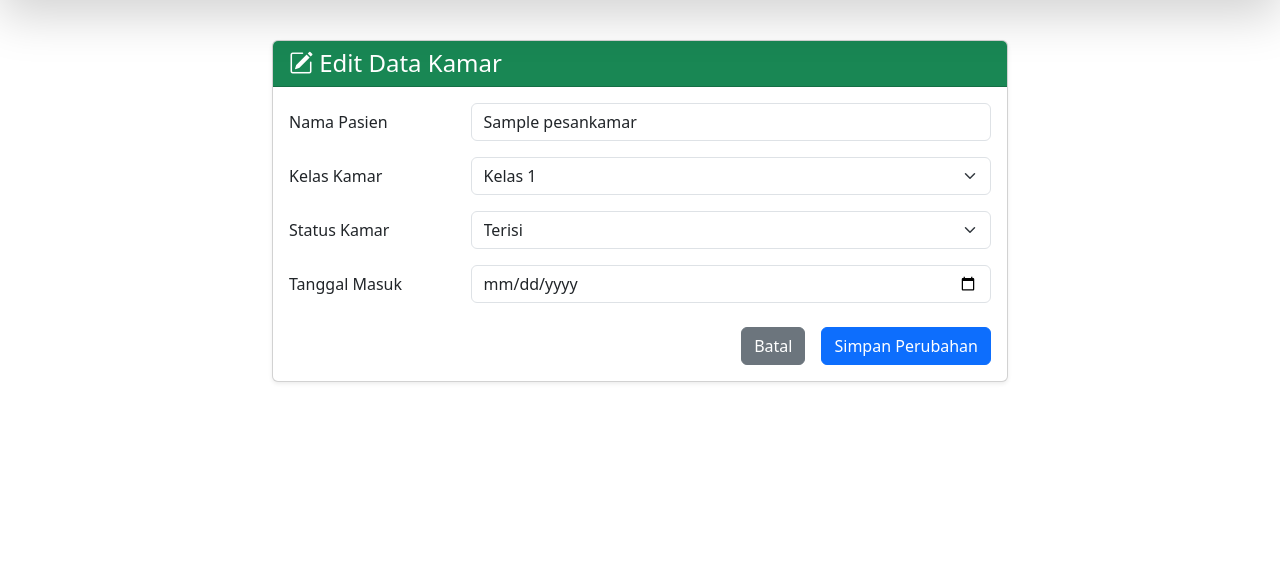
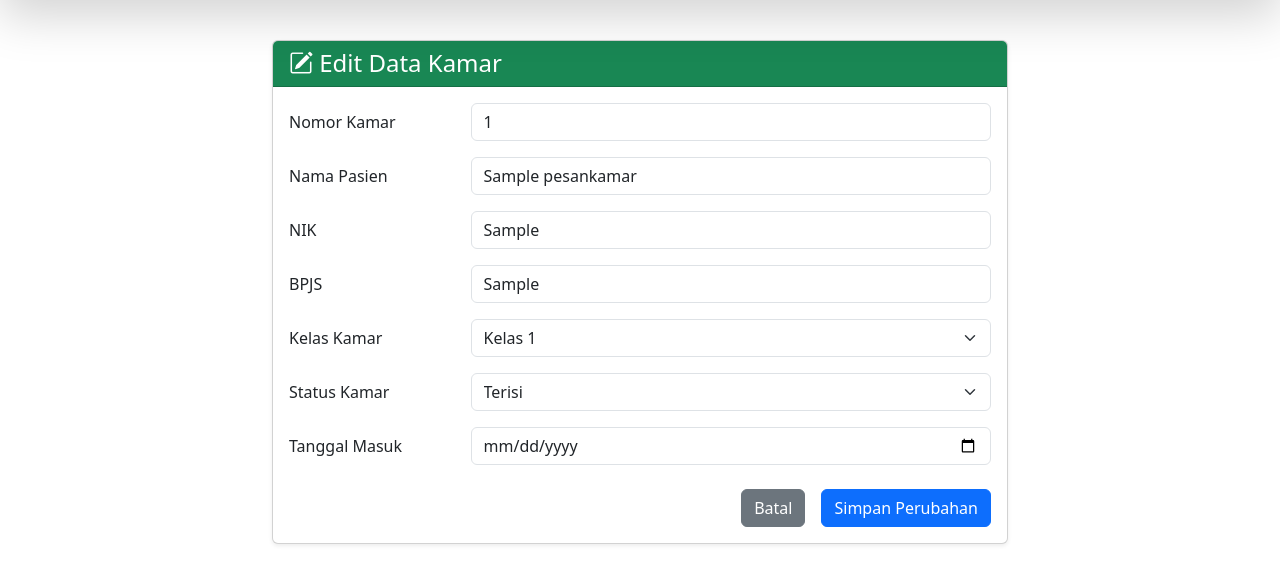
Before and after one commit to navianwildan-maker/PROJECT-AKHIR-PEMWEB, a PHP site: page /editDataKamar.php?id=1 in a window 1280 px wide. Shown: the part 84-668 px from the top of the page. Run offline with PHP 8.4, Linux system fonts and the light colour scheme; the visitor is signed in with stand-in values (Sample User, id 1); tables that the repository leaves empty or names only in its code hold one stand-in row (values such as "Sample post").

Commit message:
tambah detail data + fix proses delete data

```diff
--- a/deleteDataPasien.php
+++ b/deleteDataPasien.php
@@ -3,9 +3,12 @@ include 'connection.php';
 session_start();
 
 $id = $_GET['id'];
+$pasien = mysqli_query($connect, "SELECT id_pasien from kunjungan WHERE id_kunjungan = $id");
 $query = "DELETE FROM kunjungan WHERE id_kunjungan = $id";
 $result  = mysqli_query($connect, $query);
-if ($result) {
+$deletePasien = mysqli_query($connect, "DELETE FROM pasien WHERE id_pasien = " . mysqli_fetch_assoc($pasien)['id_pasien']);
+
+if ($result && $deletePasien) {
     header("Location: dataPendaftaranOnline.php?pesan=hapus_berhasil");
 } else {
     header("Location: dataPendaftaranOnline.php?pesan=id_tidak_ditemukan");
--- a/editDataKamar.php
+++ b/editDataKamar.php
@@ -20,12 +20,20 @@
     $id = $_GET['id'];
 
     if (isset($_POST['update'])) {
+        $id_kamar = $_POST['id_kamar'];
         $nama_pasien = $_POST['nama'];
         $kelas = $_POST['kelas'];
         $status = $_POST['status'];
         $tanggal_masuk = $_POST['tanggal_masuk'];
 
+        $check = mysqli_query($connect, "SELECT * FROM pesankamar WHERE id_kamar = '$id_kamar' AND id != '$id'");
+        if (mysqli_num_rows($check) > 0) {
+            echo "<script>alert('Gagal update: Nomor Kamar sudah digunakan oleh pasien lain.'); window.location.href='editDataKamar.php?id=$id';</script>";
+            exit;
+        }
+
         $query_update = "UPDATE pesankamar SET
+                         id_kamar = '$id_kamar',
                          nama = '$nama_pasien',
                          kelas = '$kelas',
                          status = '$status',
@@ -73,10 +81,32 @@
                     <div class="card-body">
                         <form method="POST">
 
+                        <div class="mb-3 row">
+                                <label class="col-sm-3 col-form-label">Nomor Kamar</label>
+                                <div class="col-sm-9">
+                                    <input type="text" class="form-control" name="id_kamar" value="<?= $data['id_kamar'] ?>" required>
+                                </div>
+                            </div>
+
+
                             <div class="mb-3 row">
                                 <label class="col-sm-3 col-form-label">Nama Pasien</label>
                                 <div class="col-sm-9">
                                     <input type="text" class="form-control" name="nama" value="<?= $data['nama'] ?>" required>
+                                </div>
+                            </div>
+
+                            <div class="mb-3 row">
+                                <label class="col-sm-3 col-form-label">NIK</label>
+                                <div class="col-sm-9">
+                                    <input type="text" class="form-control" name="nik" value="<?= $data['nik'] ?>" required readonly>
+                                </div>
+                            </div>
+
+                            <div class="mb-3 row">
+                                <label class="col-sm-3 col-form-label">BPJS</label>
+                                <div class="col-sm-9">
+                                    <input type="text" class="form-control" name="bpjs" value="<?= $data['bpjs'] ?>" required readonly>
                                 </div>
                             </div>
 
```
Also changed, not shown: daftarPasien.php (+8 -2 lines), dataPesanKamar.php (+5 -2 lines), deleteDataKamar.php (added, +16 -0 lines).
